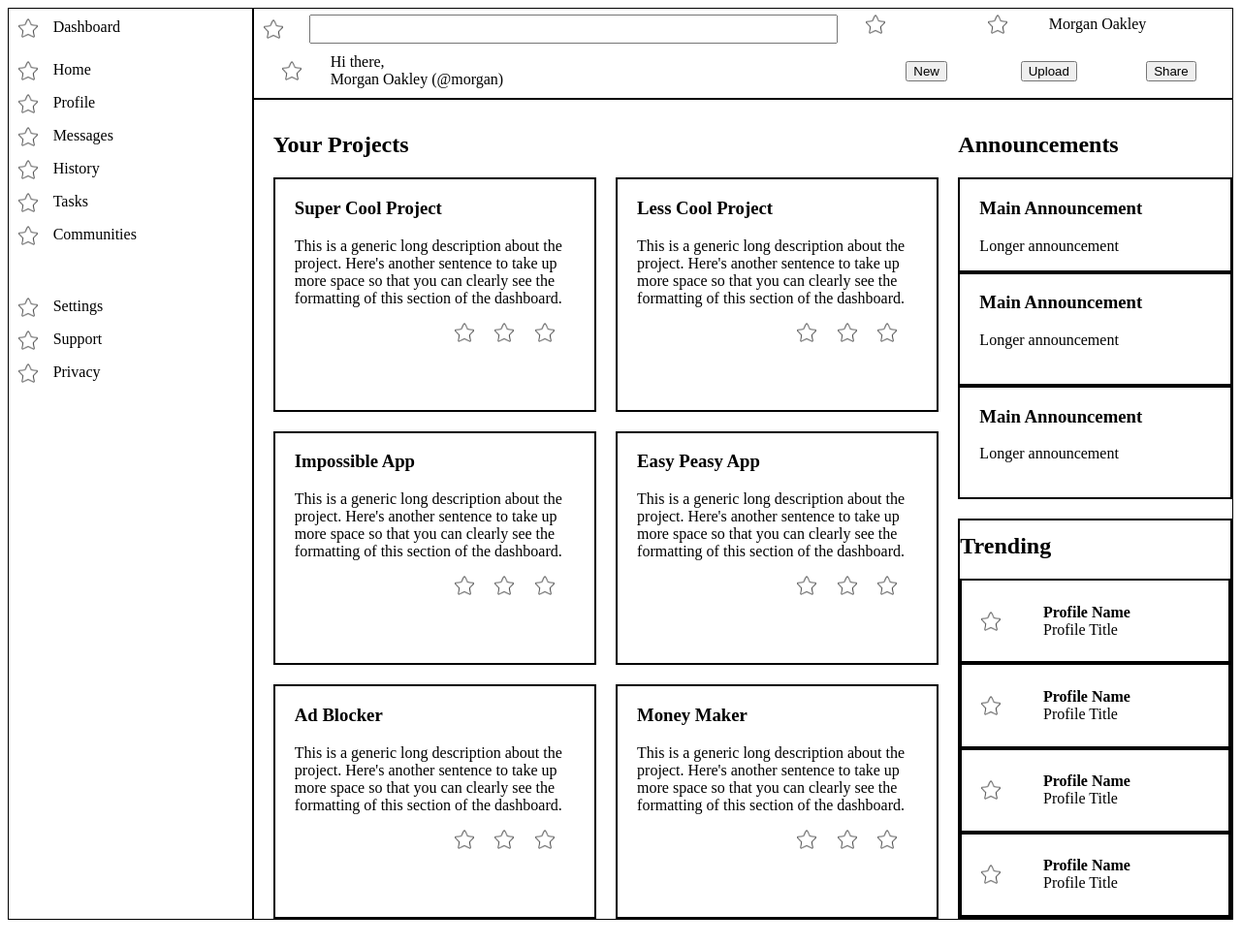
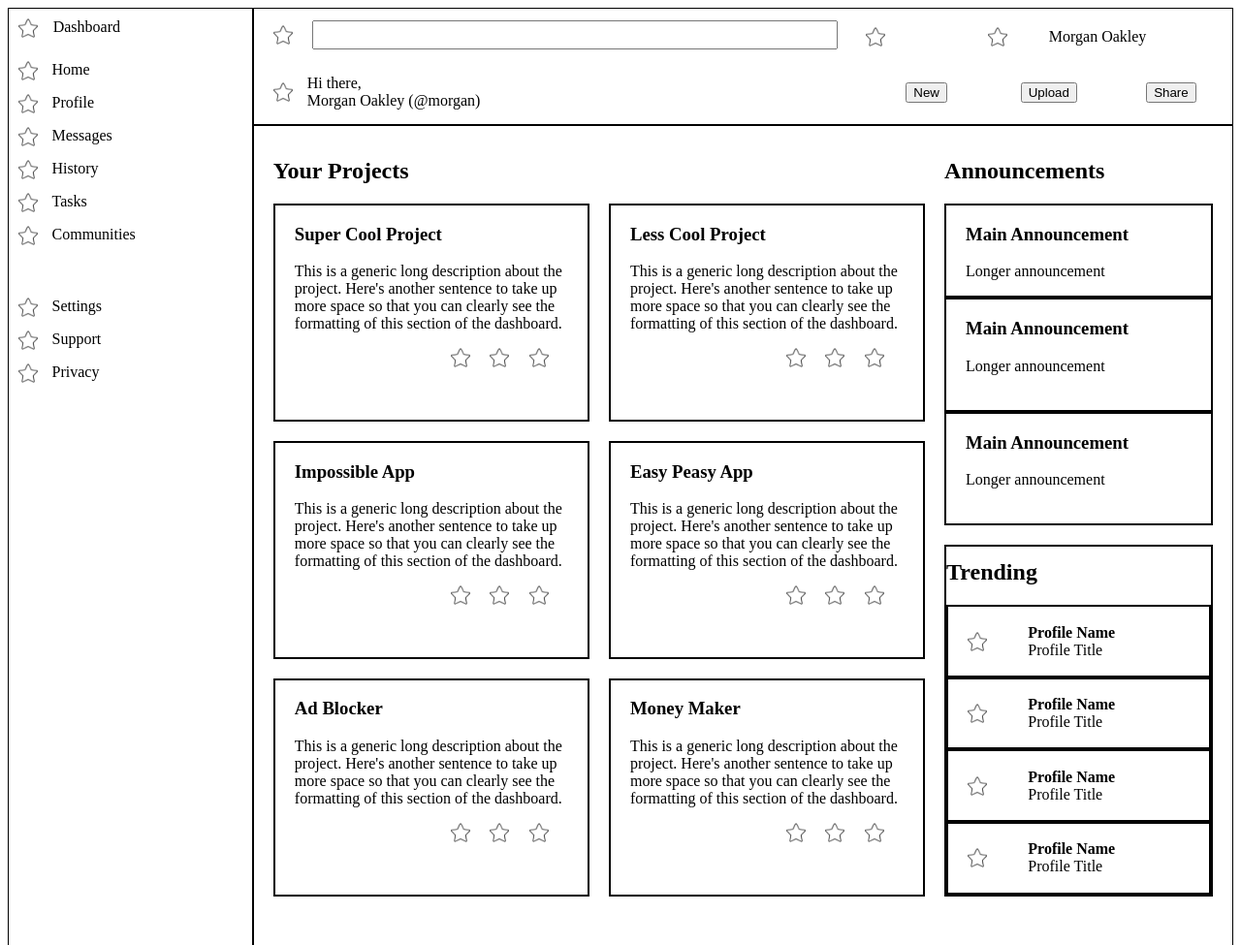
Before and after one commit to aaronjudell/admin-dashboard, a plain HTML site: page index.html in a window 1280 px wide. Shown: the top 975 px of the page at 97% size. Drawn offline with Linux system fonts and the light colour scheme.

Commit message:
Finalize grid format of website

```diff
--- a/style.css
+++ b/style.css
@@ -4,7 +4,7 @@
 
 .container {
     display: grid;
-    grid-template-rows: 1fr 9fr;
+    grid-template-rows: 1fr 7fr;
     grid-template-columns: 1fr 4fr;
 }
 
@@ -57,6 +57,7 @@ ul {
     grid-template-columns: 1fr 8fr;
     column-gap: 10px;
     margin-bottom: 10px;
+    margin-right: 10px;
 }
 
 .sidebar-nav .text {
@@ -82,13 +83,15 @@ li {
     display: grid;
     grid-template-rows: 2fr 3fr;
     grid-template-columns: 5fr 3fr;
+    padding-top: 10px;
 }
 
 .search-bar {
     display: grid;
     grid-template-rows: 1fr;
-    grid-template-columns: 1fr 10fr;
-    margin-top: 5px;
+    grid-template-columns: 50px 10fr;
+    margin-bottom: 10px;
+    margin-left: 10px;
 }
 
 .searchbar-container {
@@ -138,7 +141,8 @@ li {
 .user-greeting {
     display: grid;
     grid-template-rows: 1fr;
-    grid-template-columns: 1fr 7fr;
+    grid-template-columns: 50px 1fr;
+    margin-left: 5px;
 }
 
 .profile-pic-big {
@@ -183,6 +187,7 @@ img {
     grid-template-columns: 5fr 2fr;
     grid-template-rows: 1fr 1fr;
     gap: 20px;
+    padding-right: 20px;
 }
 
 .projects {
@@ -193,6 +198,7 @@ img {
     grid-template-columns: 1fr 1fr;
     gap: 20px;
     margin-left: 20px;
+    margin-bottom: 50px;
 }
 
 .project-headline {
@@ -257,6 +263,7 @@ img {
     grid-column: 2;
     display: grid;
     grid-template-rows: 60px repeat(4, 2fr);
+    margin-bottom: 50px;
     border: 2px solid black;
 }
 
```
